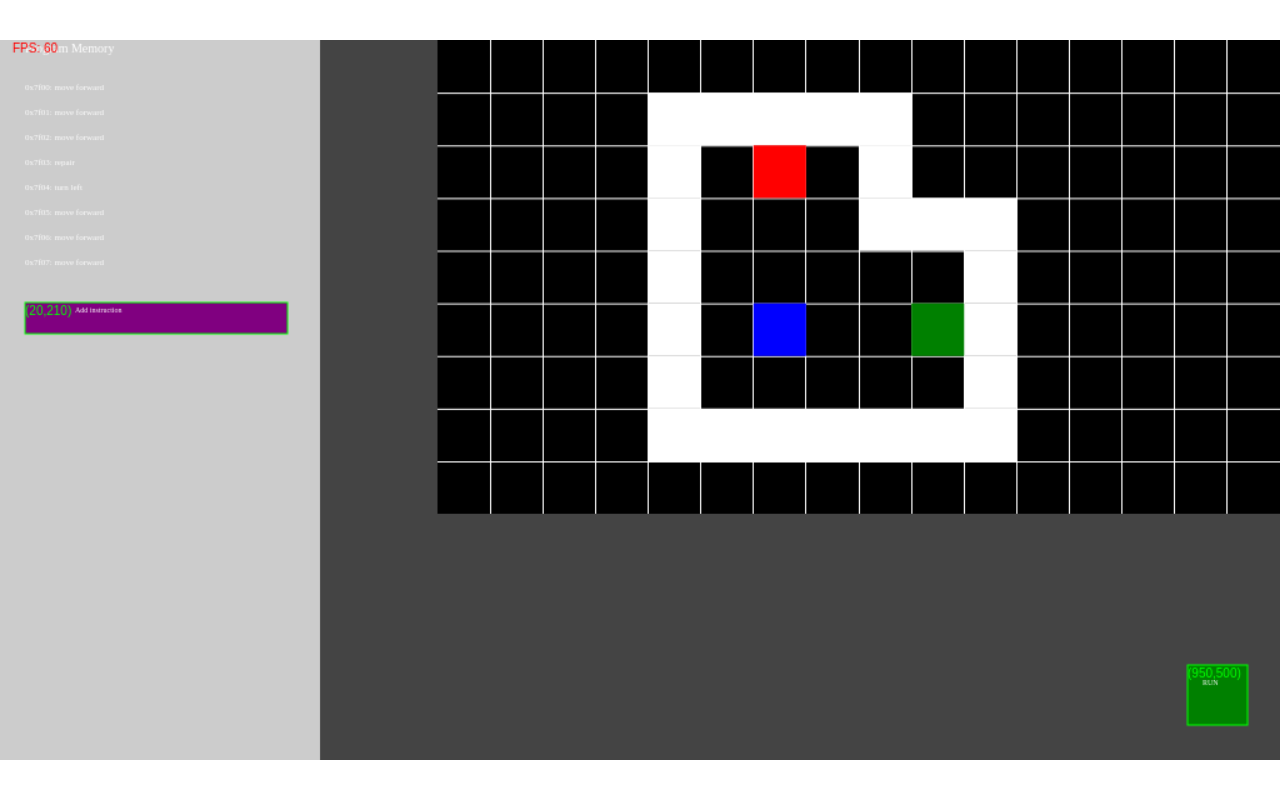
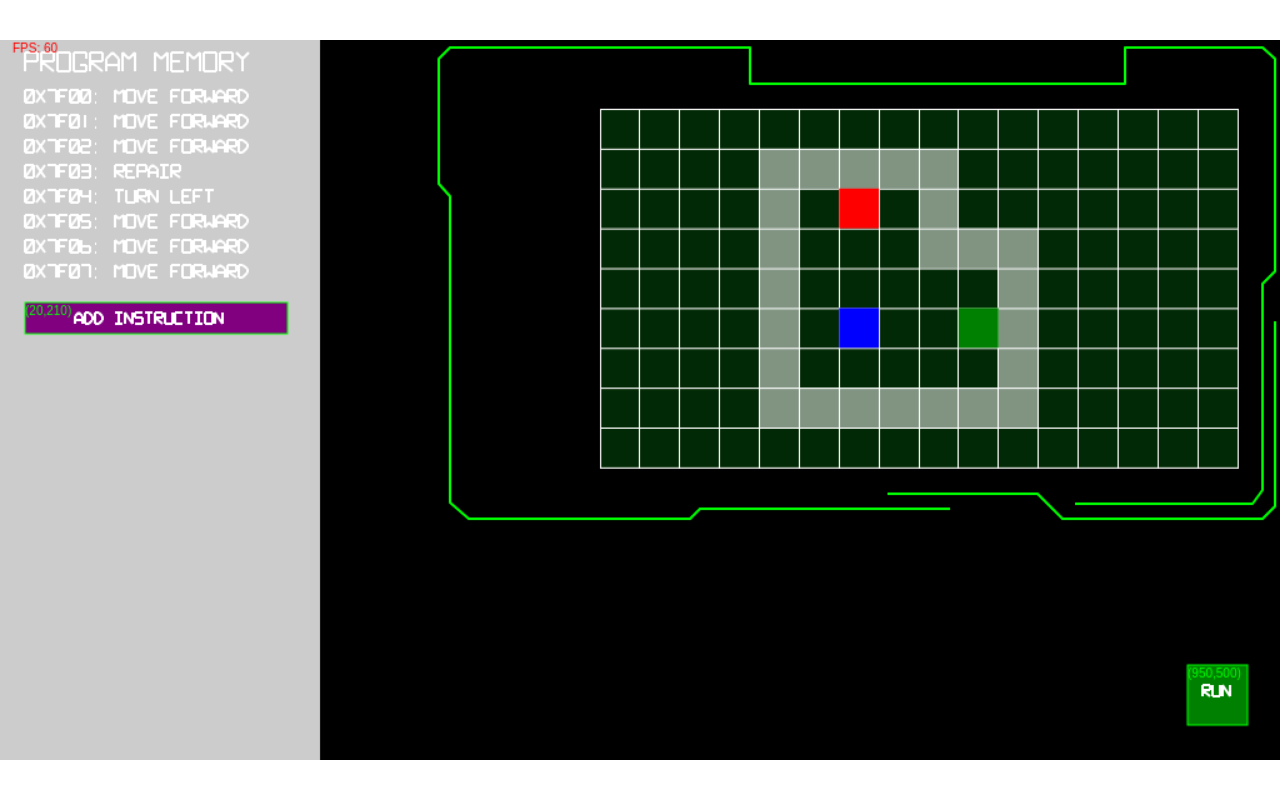
Before and after one commit to satanas/predestine, a plain HTML site: page index.html in a window 1280 px wide. Drawn offline with Linux system fonts and the light colour scheme.

Commit message:
Adding preview level with sci-fi theme

```diff
--- a/index.html
+++ b/index.html
@@ -28,6 +28,7 @@
   <script src="js/wall.js"></script>
   <script src="js/drone.js"></script>
   <script src="js/level.js"></script>
+  <script src="js/scenes/menu.js"></script>
   <script src="js/scenes/game.js"></script>
   <script src="js/scenes/programming.js"></script>
   <script src="js/main.js"></script>
--- a/js/engine/asteroids_text.js
+++ b/js/engine/asteroids_text.js
@@ -64,7 +64,7 @@ class AsteroidsTextRenderer {
     };
   }
 
-  render(text, x, y, color, fontWidth) {
+  render(ctx, text, x, y, color, fontWidth) {
     // Render single-line words
     let i, m, n, letter, seg, fontHeight, offset, spacing;
     fontHeight = floor(fontWidth * 3 / 2);
@@ -72,22 +72,22 @@ class AsteroidsTextRenderer {
     spacing = floor(fontWidth / 3);
 
     text = text.toUpperCase();
-    $.ctx.save();
-    $.ctx.strokeStyle = color;
-    $.ctx.lineWidth = 2;
-    $.ctx.beginPath();
+    ctx.save();
+    ctx.strokeStyle = color;
+    ctx.lineWidth = 2;
+    ctx.beginPath();
     // Render each letter
     for (i = 0; i < text.length; i++) {
       letter = this.font[text.charAt(i)];
       // Render each segment of a letter
       for (m = 0; m < letter.length; m++) {
         seg = letter[m];
-        $.ctx.moveTo(floor(x + offset + (seg[0] * fontWidth)), floor(y + (seg[1] * fontHeight)));
-        $.ctx.lineTo(floor(x + offset + (seg[2] * fontWidth)), floor(y + (seg[3] * fontHeight)));
+        ctx.moveTo(floor(x + offset + (seg[0] * fontWidth)), floor(y + (seg[1] * fontHeight)));
+        ctx.lineTo(floor(x + offset + (seg[2] * fontWidth)), floor(y + (seg[3] * fontHeight)));
       }
       offset += fontWidth + spacing;
     }
-    $.ctx.stroke();
-    $.ctx.restore();
+    ctx.stroke();
+    ctx.restore();
   }
 }
--- a/js/engine/core/init.js
+++ b/js/engine/core/init.js
@@ -10,7 +10,7 @@ $.init = function() {
   $.input = new Input();
   $.cam = new Camera($.vw, $.vh);
   $.collision = new Collision(); // Collision detection
-  $.txt = new TextRenderer();
+  $.txt = new AsteroidsTextRenderer();
   $.scenemng = new SceneManager();
 }
 
--- /dev/null
+++ b/js/scenes/menu.js
@@ -0,0 +1,95 @@
+class MenuScene extends Scene {
+  constructor() {
+    super();
+    this.speed = 300;
+    this.titleY = 56;
+    this.transition = false;
+    this.intro = 0;
+    this.startBtn = new StartButton(0, 400, () => { this.startTransition(); });
+  }
+
+  startTransition() {
+    this.transition = true;
+  }
+
+  goTo() {
+    $.scenemng.load(new ProgrammingScene());
+  }
+
+  update() {
+    if (this.transition) {
+      this.startBtn.y += this.speed * this.deltaTime / 1000;
+      this.titleY -= this.speed * this.deltaTime / 1000;
+      if (this.startBtn.y > $.vh && this.titleY <= 0) {
+        this.transition = false;
+        this.goTo();
+        //this.intro = new IntroDialog();
+      }
+    } else if (this.intro) {
+      this.intro.update(this.deltaTime);
+    } else {
+      this.startBtn.checkClick();
+    }
+  }
+
+  render() {
+    $.cam.clear('#000');
+
+    if (this.intro) {
+      this.intro.render();
+    } else {
+      $.txt.render($.ctx, 'Planetary Mission', 140, this.titleY, '#fff', 32);
+      $.cam.render(this.startBtn);
+    }
+  }
+}
+
+class IntroDialog {
+  constructor() {
+    this.index = 0;
+    this.alpha = 0;
+    this.baseY = 30;
+    this.dialog = new Animator([
+      'Part 1 of the intro',
+      'Part 2 of the intro',
+      'Part 3 of the intro'
+    ], 2000);
+  }
+
+  update(dt) {
+    this.dialog.update(dt);
+  }
+
+  render() {
+    let i;
+    for (i = 0; i < this.dialog.frame; i++) {
+      $.txt.render($.ctx, this.dialog.imgArr[i], 10, this.baseY * i, '#fff', 20);
+    }
+  }
+}
+
+class StartButton extends UIButton {
+  constructor(x, y, cb) {
+    super(x, y, 210, 60);
+    this.x = ($.vw - this.w) / 2;
+    this.cb = cb;
+  }
+
+  onClick() {
+    this.cb();
+  }
+
+  render(rect) {
+    $.ctx.save();
+    $.ctx.fillStyle = 'purple';
+    $.ctx.fillRect(rect.x, rect.y, this.w, this.h);
+    $.txt.render($.ctx, 'START', rect.x + 58, rect.y + 16, '#fff', 16);
+    $.ctx.restore();
+  }
+}
+
+class Mountains extends Sprite {
+  constructor(points) {
+    this.points = points
+  }
+}
--- a/js/scenes/programming.js
+++ b/js/scenes/programming.js
@@ -58,7 +58,7 @@ class ProgrammingScene extends Scene {
   }
 
   render() {
-    $.cam.clear('#444');
+    $.cam.clear('#000');
 
     $.ctx.save();
     $.ctx.fillStyle = '#ccc';
@@ -88,36 +88,76 @@ class LevelPreview extends Rectangle {
         w = $.vw - offset,
         h = w * $.vh / $.vw,
         scaledGrid = w / ($.vw / GRID);
-    super(offset, 0, w, h);
+    super(offset, 5, w, h);
 
     this.canvas = $.canvas.create(w, h);
 
     ctx = this.canvas.getContext('2d');
     ctx.fillStyle = '#000';
     ctx.fillRect(0, 0, this.w, this.h);
+
+    ctx.lineWidth = 2;
+    ctx.lineJoin = 'round';
+    ctx.strokeStyle = '#0f0';
+    ctx.beginPath();
+    ctx.moveTo(410, 370);
+    ctx.lineTo(210, 370);
+    ctx.lineTo(202, 378);
+    ctx.lineTo(25, 378);
+    ctx.lineTo(10, 365);
+    ctx.lineTo(10, 120);
+    ctx.lineTo(1, 110);
+    ctx.lineTo(1, 10);
+    ctx.lineTo(10, 1);
+    ctx.lineTo(250, 1);
+    ctx.lineTo(250, 30);
+    ctx.lineTo(550, 30);
+    ctx.lineTo(550, 1);
+    ctx.lineTo(660, 1);
+    ctx.lineTo(670, 10);
+    ctx.lineTo(670, 180);
+    ctx.lineTo(660, 190);
+    ctx.lineTo(660, 355);
+    ctx.lineTo(652, 366);
+    ctx.lineTo(510, 366);
+
+    ctx.moveTo(670, 220);
+    ctx.lineTo(670, 368);
+    ctx.lineTo(660, 378);
+    ctx.lineTo(500, 378);
+    ctx.lineTo(480, 358);
+    ctx.lineTo(360, 358);
+
+    ctx.stroke();
+
+    // Rendering level preview (radar mode)
+    w = 510;
+    h = 288;
+
+    ctx.fillStyle = 'hsla(125,100%,53%,0.16)';
+    ctx.fillRect(130, 50, w, h);
+
+    scaledGrid = w / ($.vw / GRID);
     ctx.fillStyle = '#fff';
-
-    for(let x = 0; x < this.w / scaledGrid; x++) {
-      if (x === 0) continue;
-      ctx.fillRect(floor(x * scaledGrid), 0, 1, this.h);
+    for(let x = 0; x <= w / scaledGrid; x++) {
+      ctx.fillRect(130 + floor(x * scaledGrid), 50, 1, h);
     }
-    for(let y = 0; y <= this.h / scaledGrid; y++) {
-      if (y === 0) continue;
-      ctx.fillRect(0, y * scaledGrid, this.w, 1);
+    for(let y = 0; y <= h / scaledGrid; y++) {
+      ctx.fillRect(130, 50 + (y * scaledGrid), w, 1);
     }
 
-    ctx.fillStyle = '#fff';
+    ctx.fillStyle = 'rgba(255,255,255,0.5)';
     for (w of level.walls) {
-      ctx.fillRect(w[0] * scaledGrid, w[1] * scaledGrid, scaledGrid, scaledGrid);
+      ctx.fillRect(130 + w[0] * scaledGrid, 50 + w[1] * scaledGrid, scaledGrid, scaledGrid);
     }
     ctx.fillStyle = '#00f';
     for (w of level.repair) {
-      ctx.fillRect(w[0] * scaledGrid, w[1] * scaledGrid, scaledGrid, scaledGrid);
+      ctx.fillRect(130 + w[0] * scaledGrid, 50 + w[1] * scaledGrid, scaledGrid, scaledGrid);
     }
     ctx.fillStyle = 'red';
-    ctx.fillRect(level.dock[0] * scaledGrid, level.dock[1] * scaledGrid, scaledGrid, scaledGrid);
+    ctx.fillRect(130 + level.dock[0] * scaledGrid, 50 + level.dock[1] * scaledGrid, scaledGrid, scaledGrid);
     ctx.fillStyle = 'green';
-    ctx.fillRect(level.exit[0] * scaledGrid, level.exit[1] * scaledGrid, scaledGrid, scaledGrid);
+    ctx.fillRect(130 + level.exit[0] * scaledGrid, 50 + level.exit[1] * scaledGrid, scaledGrid, scaledGrid);
   }
 }
 
```
Also changed, not shown: ui.svg (added).
